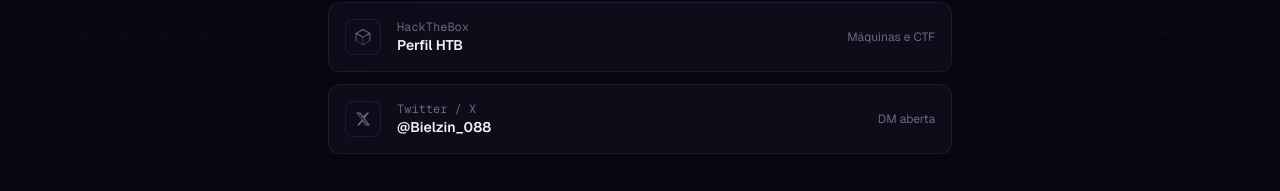
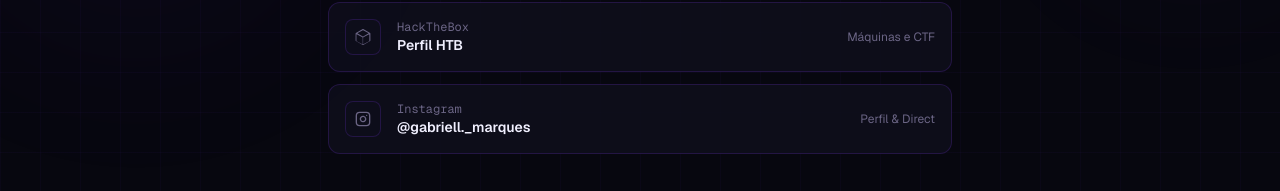
Before and after one commit to GabrielMarques1/portfolio, a Next.js app: page /contact in a window 1280 px wide. Shown: the part 608-799 px from the top of the page. Built offline with nearby package versions, Linux system fonts and the light colour scheme.

Commit message:
feat(social): replace Twitter/X with Instagram (@gabriell._marques)

```diff
--- a/src/app/contact/page.tsx
+++ b/src/app/contact/page.tsx
@@ -1,6 +1,6 @@
 import Link from "next/link";
 import { Mail, MessageSquare } from "lucide-react";
-import { GithubSvg, LinkedinSvg, XSvg, HtbSvg } from "@/components/SocialIcons";
+import { GithubSvg, LinkedinSvg, InstagramSvg, HtbSvg } from "@/components/SocialIcons";
 import { SOCIAL_LINKS } from "@/lib/utils";
 
 const contacts = [
@@ -33,11 +33,11 @@
     desc: "Máquinas e CTF",
   },
   {
-    label: "Twitter / X",
-    value: "@Bielzin_088",
-    href: SOCIAL_LINKS.twitter,
-    icon: <XSvg size={16} />,
-    desc: "DM aberta",
+    label: "Instagram",
+    value: "@gabriell._marques",
+    href: SOCIAL_LINKS.instagram,
+    icon: <InstagramSvg size={16} />,
+    desc: "Perfil & Direct",
   },
 ];
 
--- a/src/app/page.tsx
+++ b/src/app/page.tsx
@@ -1,7 +1,7 @@
 import Link from "next/link";
 import Image from "next/image";
 import { ExternalLink, Shield, Code2, Terminal, ChevronRight, FileDown } from "lucide-react";
-import { GithubSvg, LinkedinSvg, XSvg, HtbSvg } from "@/components/SocialIcons";
+import { GithubSvg, LinkedinSvg, InstagramSvg, HtbSvg } from "@/components/SocialIcons";
 import { SOCIAL_LINKS } from "@/lib/utils";
 
 const skills = [
@@ -91,7 +91,7 @@
               { href: SOCIAL_LINKS.github, icon: <GithubSvg size={18} />, label: "GitHub" },
               { href: SOCIAL_LINKS.hackthebox, icon: <HtbSvg size={18} />, label: "HackTheBox" },
               { href: SOCIAL_LINKS.linkedin, icon: <LinkedinSvg size={18} />, label: "LinkedIn" },
-              { href: SOCIAL_LINKS.twitter, icon: <XSvg size={18} />, label: "Twitter" },
+              { href: SOCIAL_LINKS.instagram, icon: <InstagramSvg size={18} />, label: "Instagram" },
             ].map((s) => (
               <Link
                 key={s.label}
--- a/src/components/SocialIcons.tsx
+++ b/src/components/SocialIcons.tsx
@@ -7,6 +7,14 @@
 export const LinkedinSvg = ({ size = 18 }: { size?: number }) => (
   <svg width={size} height={size} viewBox="0 0 24 24" fill="currentColor">
     <path d="M20.447 20.452h-3.554v-5.569c0-1.328-.027-3.037-1.852-3.037-1.853 0-2.136 1.445-2.136 2.939v5.667H9.351V9h3.414v1.561h.046c.477-.9 1.637-1.85 3.37-1.85 3.601 0 4.267 2.37 4.267 5.455v6.286zM5.337 7.433a2.062 2.062 0 0 1-2.063-2.065 2.064 2.064 0 1 1 2.063 2.065zm1.782 13.019H3.555V9h3.564v11.452zM22.225 0H1.771C.792 0 0 .774 0 1.729v20.542C0 23.227.792 24 1.771 24h20.451C23.2 24 24 23.227 24 22.271V1.729C24 .774 23.2 0 22.222 0h.003z"/>
+  </svg>
+);
+
+export const InstagramSvg = ({ size = 18 }: { size?: number }) => (
+  <svg width={size} height={size} viewBox="0 0 24 24" fill="none" stroke="currentColor" strokeWidth="2" strokeLinecap="round" strokeLinejoin="round">
+    <rect width="20" height="20" x="2" y="2" rx="5" ry="5"/>
+    <path d="M16 11.37A4 4 0 1 1 12.63 8 4 4 0 0 1 16 11.37z"/>
+    <line x1="17.5" x2="17.51" y1="6.5" y2="6.5"/>
   </svg>
 );
 
--- a/src/lib/utils.ts
+++ b/src/lib/utils.ts
@@ -9,7 +9,7 @@
   github: "https://github.com/GabrielMarques1",
   hackthebox: "https://profile.hackthebox.com/profile/019cd544-04b7-73ec-a555-a558f43d5ede",
   linkedin: "https://linkedin.com/in/edimargabriel",
-  twitter: "https://x.com/Bielzin_088",
+  instagram: "https://www.instagram.com/gabriell._marques",
 } as const;
 
 export const NAV_LINKS = [
```
